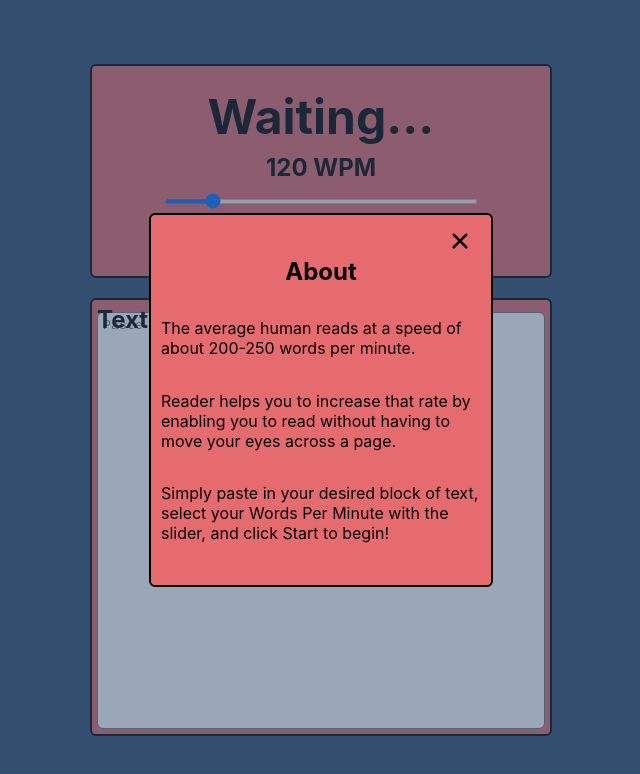
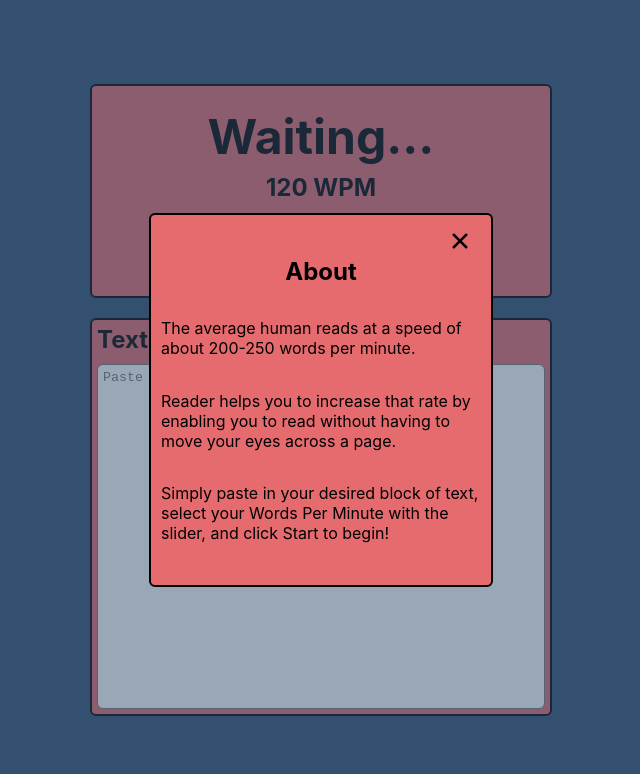
Before and after one commit to EthanGrebmeier/react-reader, a React (Create React App) app: page / in a window 1280 px wide. Shown: the top 774 px of the page, without its empty margins (319-959 px from the left). Built offline with nearby package versions, Linux system fonts and the light colour scheme.

Commit message:
Final textarea fixes

```diff
--- a/src/App.css
+++ b/src/App.css
@@ -12,7 +12,7 @@
   border: 2px solid black;
   width: 35%;
   min-width: 330px;
-  height: 53%;
+  height: 48%;
   position: relative;
   margin-top: 20px;
   padding: 5px;
@@ -22,12 +22,9 @@
   border-radius: 6px;
 }
 
-.reader-input h2{
-  position: absolute;
-  top: 5px;
-}
 
 .text-input{
+  margin-top: 10px;
   border-radius: 6px;
   padding: 5px;
   resize: none;
```
